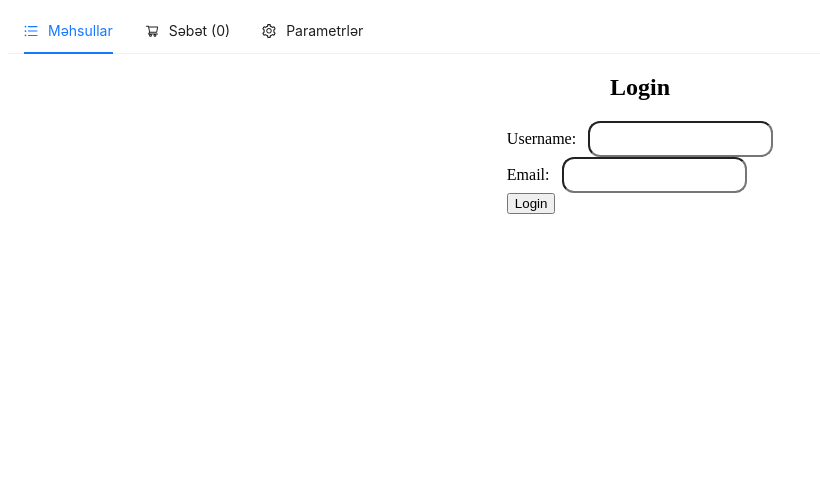
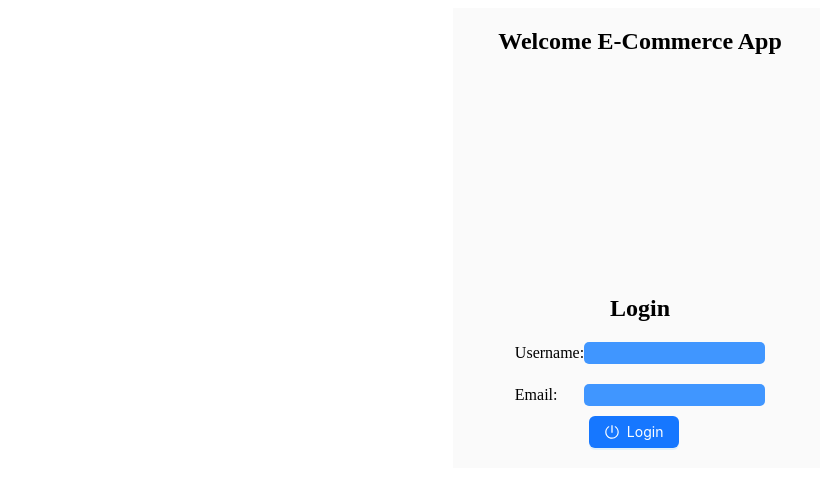
Before and after one commit to AyxanHesenzade/e-commerce-app, a React (Vite) app: page /login in a window 1280 px wide. Shown: the top 488 px of the page, without its empty margins (0-820 px from the left). Built offline with nearby package versions, Linux system fonts and the light colour scheme.

Commit message:
feat: Add login logic with localStorage and route protection

```diff
--- a/src/App.css
+++ b/src/App.css
@@ -0,0 +1,6 @@
+#root{
+    margin: 0 auto;
+    padding: 0;
+    box-sizing: border-box;
+    max-width: 375px;
+}
--- a/src/App.jsx
+++ b/src/App.jsx
@@ -1,5 +1,5 @@
 import './App.css';
-import { Routes, Route, Navigate } from 'react-router-dom';
+import { Routes, Route, Navigate, useLocation } from 'react-router-dom';
 import { AuthProvider } from './context/AuthContext.jsx';
 import { CartProvider } from './context/CartContext.jsx';
 import Login from './pages/Login.jsx';
@@ -10,15 +10,21 @@ import Navbar from './components/Header.jsx';
 import PrivateRoute from './routes/PrivateRoute.jsx';
 
 function App() {
+  const location = useLocation();
+  const hideNavbarRoutes = ['/login'];
+
+  const shouldHideNavbar = hideNavbarRoutes.includes(location.pathname);
+
   return (
     <AuthProvider>
       <CartProvider>
-        <Navbar />
+        {!shouldHideNavbar && <Navbar />}
+
         <Routes>
           {/* Giriş səhifəsi */}
           <Route path="/login" element={<Login />} />
 
-          {/* Əsas səhifə /products-a yönlənsin */}
+          {/* Əsas səhifə */}
           <Route path="/" element={<Navigate to="/products" />} />
 
           {/* Məhsullar */}
--- a/src/pages/Cart.jsx
+++ b/src/pages/Cart.jsx
@@ -44,7 +44,7 @@ function Cart() {
         ))}
       </div>
 
-      <h3 className="cart-total-price">Ümumi Qiymət: ${totalPrice.toFixed(2)}</h3>
+      <h4 className="cart-total-price">Ümumi Qiymət: ${totalPrice.toFixed(2)}</h4>
     </div>
   );
 }
--- a/src/pages/CartStyle/Cart.css
+++ b/src/pages/CartStyle/Cart.css
@@ -13,11 +13,11 @@
 }
 
 .cart-card {
-  width: 300px !important; /* Ant Design Card default width override */
+  width: 150px !important; /* Ant Design Card default width override */
 }
 
 .cart-image {
-  height: 200px;
+  height: 100px;
   object-fit: cover;
 }
 
@@ -33,3 +33,8 @@
   font-size: 18px;
   color: #666;
 }
+
+.ant-card-body{
+  overflow:scroll !important;
+  height: 182px !important;
+}
--- a/src/pages/Login.jsx
+++ b/src/pages/Login.jsx
@@ -3,6 +3,8 @@ import { useState } from "react";
 import { useNavigate } from "react-router-dom";
 import { useAuth } from "../context/AuthContext.jsx";
 import "./LoginStyle/Login.css";
+import { Button } from 'antd';
+import { PoweroffOutlined } from '@ant-design/icons';
 
 const Login = () => {
   const { login } = useAuth();
@@ -33,8 +35,10 @@ const Login = () => {
 
   return (
     <div className="login-container">
+       <h2>Welcome E-Commerce App</h2>
+      <div className="login-form">
       <h2>Login</h2>
-      <form onSubmit={handleSubmit}>
+      <form onSubmit={handleSubmit} >
         <div>
           <label>Username:</label>
           <input
@@ -43,10 +47,11 @@ const Login = () => {
             value={formData.username}
             onChange={handleChange}
             required
+            className="username-input"
           />
         </div>
 
-        <div>
+        <div className="email-container">
           <label>Email:</label>
           <input
             type="email"
@@ -54,13 +59,21 @@ const Login = () => {
             value={formData.email}
             onChange={handleChange}
             required
+            className="email-input"
           />
         </div>
 
-        <button type="submit" disabled={loading}>
-          {loading ? "Logging in..." : "Login"}
-        </button>
+        <Button
+            type="primary"
+            icon={<PoweroffOutlined />}
+            disabled={loading}
+            htmlType="submit"
+            className="login-button"
+          >
+            {loading ? "Logging in..." : "Login"}
+        </Button>
       </form>
+      </div>
     </div>
   );
 };
--- a/src/pages/LoginStyle/Login.css
+++ b/src/pages/LoginStyle/Login.css
@@ -2,12 +2,39 @@
     display: flex;
     flex-direction: column;
     align-items: center;
+    background-color:rgb(0 0 0 / 2%);
 }
 
-input {
-    outline: none;
-    border-radius: 12px;
-    margin-left: 12px;
-    height: 30px;
+.email-container{
+    display: flex;
+    align-items: center;
+    justify-content: space-between;
+    margin-top: 20px;
+}
 
+.login-form{
+    display: flex;
+    flex-direction: column;
+    align-items: center;
+    margin-top: 200px;
+    margin-bottom: 10px;
 }
+
+.login-button{
+    margin: 10px 74px;
+}
+.email-input{
+    background: #4096ff;
+    color: #fff;
+    height: 20px;
+    border: none;
+    border-radius: 5px;
+}
+
+.username-input{
+    background: #4096ff;
+    color: #fff;
+    height: 20px;
+    border: none;
+    border-radius: 5px;
+}
--- a/src/pages/Products.jsx
+++ b/src/pages/Products.jsx
@@ -1,7 +1,8 @@
 import { useState, useEffect } from 'react';
 import { Link } from 'react-router-dom';
-import { Menu, Card } from 'antd';
+import { Menu, Card, Button } from 'antd';
 import { AppstoreOutlined } from '@ant-design/icons';
+import { useCart } from '../context/CartContext.jsx';
 
 import './ProductsStyle/Products.css';  // CSS faylını import et
 
@@ -11,6 +12,7 @@ function Products() {
   const [products, setProducts] = useState([]);
   const [categories, setCategories] = useState([]);
   const [selectedCategory, setSelectedCategory] = useState('all');
+  const { addToCart } = useCart(); // 🛒 Səbətə əlavə funksiyası
 
   // KATEQORİYALAR
   useEffect(() => {
@@ -64,24 +66,35 @@ function Products() {
       {/* MƏHSUL KARTLARI */}
       <div className="products-cards">
         {products.map((product) => (
-          <Link to={`/products/${product.id}`} key={product.id} className="product-link">
           <Card
+            key={product.id}
             hoverable
             className="product-card"
             cover={
+              <Link to={`/products/${product.id}`}>
                 <img
                   alt={product.title}
                   src={product.images[0]}
                   className="product-image"
                 />
+              </Link>
             }
+            actions={[
+              <Button type="primary" onClick={() => addToCart(product)}>
+                Səbətə əlavə et
+              </Button>
+            ]}
           >
-              <h2 className="product-title">{product.title}</h2>
-              <p className="product-price"><strong>Qiymət:</strong> ${product.price}</p>
-              <p className="product-description">{product.description}</p>
-              <p className="product-category"><em>Kateqoriya:</em> {product.category?.name}</p>
+            <Meta
+              title={product.title}
+              description={
+                <>
+                  <p><strong>Qiymət:</strong> ${product.price}</p>
+                  <p><em>Kateqoriya:</em> {product.category?.name}</p>
+                </>
+              }
+            />
           </Card>
-          </Link>
         ))}
       </div>
     </div>
--- a/src/pages/ProductsStyle/Products.css
+++ b/src/pages/ProductsStyle/Products.css
@@ -14,11 +14,12 @@
 }
 
 .product-card {
-  width: 300px !important; /* Ant Design Card default width override */
+  width: 150px !important; /* Ant Design Card default width override */
 }
 
 .product-image {
-  height: 200px;
+  width: 100%;
+  height: 100px;
   object-fit: cover;
 }
 
```
Lines whose indentation alone changed are shown as unchanged.
